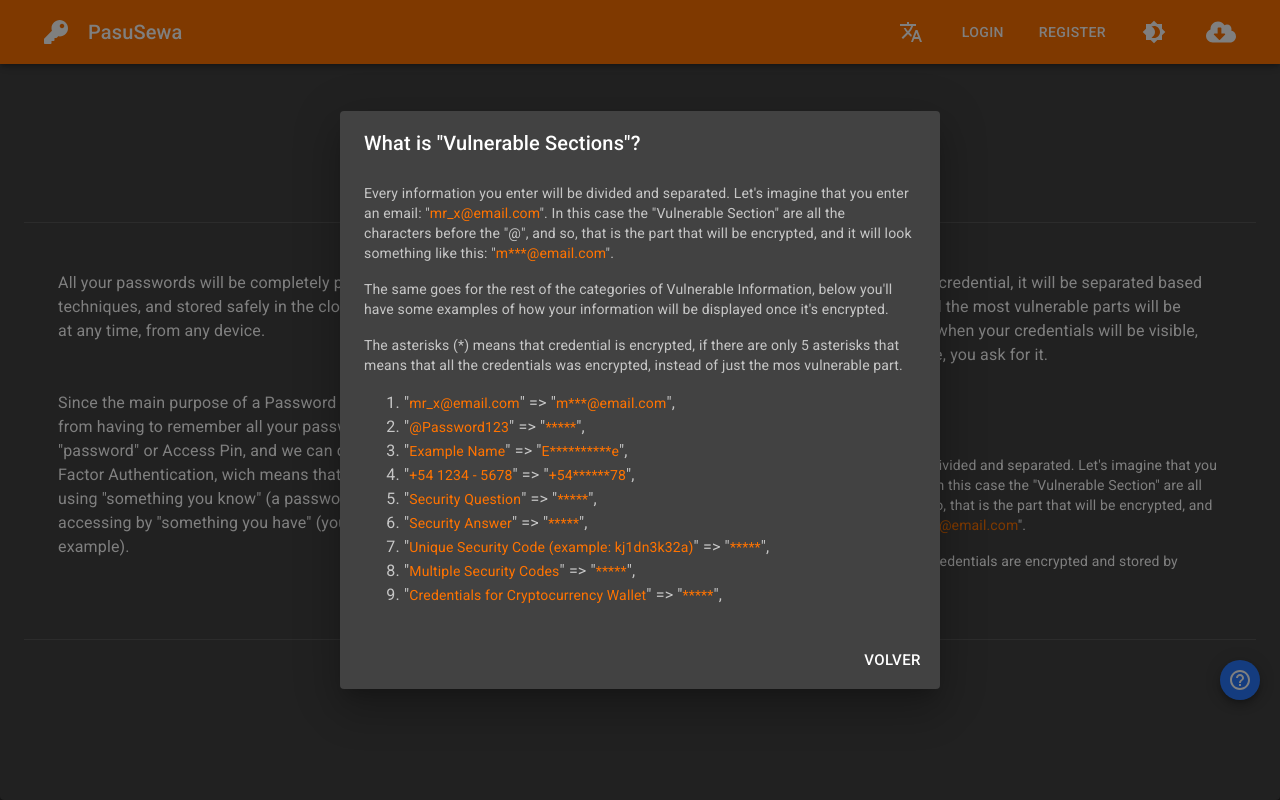
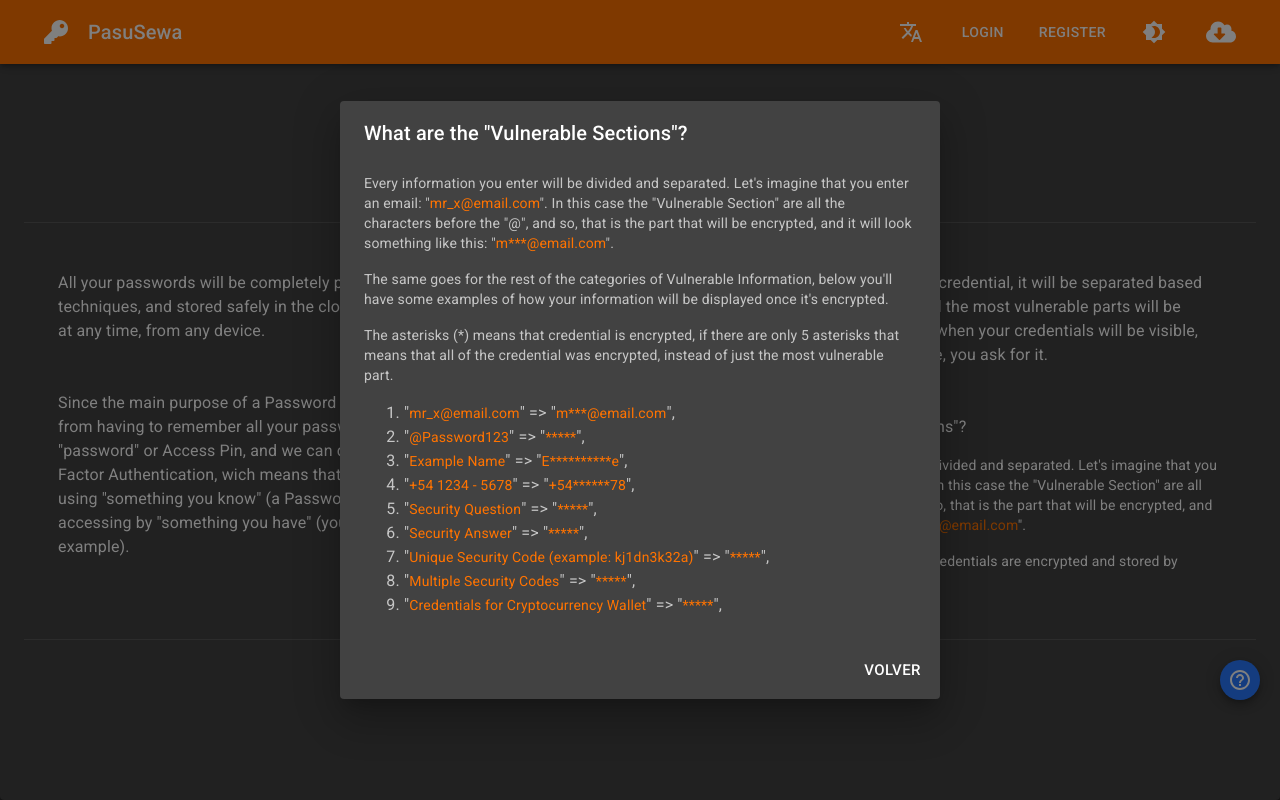
Before and after one commit to TheMrCorvy/Desktop-Frontend, a React (Create React App) app: page / in a window 1280 px wide. Both pictures are taken after a click on the button 1240 px from the left and 1834 px from the top of the page. Shown: the part 1155-1955 px from the top of the page. Built offline with nearby package versions, Linux system fonts and the light colour scheme.

Commit message:
corrected some typos and other things

```diff
--- a/src/components/Sections/About/index.tsx
+++ b/src/components/Sections/About/index.tsx
@@ -72,7 +72,7 @@ const About: FC = () => {
 							</Typography>
 							". {translate("about_texts", lng, 4)}"
 							<Typography component="span" variant="body2" color="primary">
-								m***@email.com
+								{translate("encrypted_examples", lng, 0)}
 							</Typography>
 							".
 						</Typography>
@@ -99,7 +99,7 @@ const About: FC = () => {
 				onClose={toggleDialog}
 				aria-labelledby="simple-dialog-title"
 				open={open}
-				scroll="paper"
+				scroll="body"
 			>
 				<DialogTitle id="simple-dialog-title">
 					{translate("about_subtitle", lng)}
--- a/src/lang/en.json
+++ b/src/lang/en.json
@@ -25,16 +25,16 @@
 		"(PasuSewa)"
 	],
 	"about_title": ["How does this works?"],
-	"about_subtitle": ["What is \"Vulnerable Sections\"?"],
+	"about_subtitle": ["What are the \"Vulnerable Sections\"?"],
 	"about_texts": [
 		"All your passwords will be completely protected by the best encryption techniques, and stored safely in the cloud so that you can access them at any time, from any device.",
-		"Since the main purpose of a Password Manager is to actually free you from having to remember all your passwords, we don't use any \"password\" or Access Pin, and we can do that by making use of the 2 Factor Authentication, wich means that, instead of having to access using \"something you know\" (a password or a pin), you will be accessing by \"something you have\" (your smartphone or email for example).",
+		"Since the main purpose of a Password Manager is to actually free you from having to remember all your passwords, we don't use any \"password\" or Access Pin, and we can do that by making use of the 2 Factor Authentication, wich means that, instead of having to access using \"something you know\" (a Password or a Pin), you will be accessing by \"something you have\" (your smartphone or email for example).",
 		"Whenever you store any kind of credential, it will be separated based on its \"Vulnerable Sections\", and the most vulnerable parts will be encrypted, so the only moment when your credentials will be visible, will be at the moment, and place, you ask for it.",
 		"Every information you enter will be divided and separated. Let's imagine that you enter an email: ",
 		"In this case the \"Vulnerable Section\" are all the characters before the \"@\", and so, that is the part that will be encrypted, and it will look something like this: ",
 		"You can see more about how your credentials are encrypted and stored by clicking the button bellow.",
 		"The same goes for the rest of the categories of Vulnerable Information, below you'll have some examples of how your information will be displayed once it's encrypted.",
-		"The asterisks (*) means that credential is encrypted, if there are only 5 asterisks that means that all the credentials was encrypted, instead of just the mos vulnerable part."
+		"The asterisks (*) means that credential is encrypted, if there are only 5 asterisks that means that all of the credential was encrypted, instead of just the most vulnerable part."
 	],
 	"encryption_examples": [
 		"mr_x@email.com",
--- a/src/lang/es.json
+++ b/src/lang/es.json
@@ -29,13 +29,13 @@
 	"about_texts": [
 		"Todas tus contraseñas estarán completamente protegidas por las mejores técnicas de ecriptación, y almacenadas de forma segura en la nube para que puedas acceder a ellas en cualquier momento y desde cualquier dispositivo.",
 
-		"Ya que la principal función de un gestor de contraseñas es, precisamente, liberarte de tener que recordar todas tus contraseñas, para permitir que solo tú tengas acceso a tus contraseñas nos apoyamos en los métodos de autenticación en 2 factores, lo que quiere decir que no te identificarás con \"algo que sabes\" (una contraseña maestra/pin), sino que lo harás con \"algo que tienes\" (el smartphone en tu bolsillo, tu email, etc.).",
+		"Ya que la principal función de un Gestor de Contraseñas es, precisamente, liberarte de tener que recordar todas tus contraseñas, para permitir que solo tú tengas acceso a tus credenciales nos apoyamos en los métodos de autenticación en 2 factores, lo que quiere decir que no te identificarás con \"algo que sabes\" (una Contraseña Maestra/Pin), sino que lo harás con \"algo que tienes\" (tu smartphone, tu email, etc.).",
 
-		"A la hora de almacenar cualquier información que nos proporciones, esta será dividida según sus secciones de \"sensibilidad\", y las partes más sensibles serán almacenadas de manera cifrada, por lo que tus contraseñas solo serán visibles cuándo y dónde lo pidas, y nunca más.",
+		"A la hora de almacenar cualquier información que nos proporciones, esta será dividida según sus secciones de \"sensibilidad\", y las partes más vulnerables serán almacenadas de manera cifrada, por lo que tus contraseñas solo serán visibles cuándo y dónde lo pidas, y nunca más.",
 
-		"Toda la iformación que ingreses será catalogada y separada. Imaginemos que ingresas un email: ",
+		"Toda la información que ingreses será catalogada y separada. Imaginemos que ingresas un email: ",
 
-		"En este caso la \"sección sensible\" es aquella que viene antes del \"@\", por lo que esa parte será separada y encriptada, quedando algo así: ",
+		"En este caso la \"sección sensible/vulnerable\" es aquella que viene antes del \"@\", por lo que esa parte será separada y encriptada, quedando algo así: ",
 
 		"Para ver más información acerca de cómo se encripta y almacena tu información puedes hacer click en el botón debajo.",
 
--- a/src/lang/jp.json
+++ b/src/lang/jp.json
@@ -25,16 +25,16 @@
 		"(PasuSewa)"
 	],
 	"about_title": ["How does this works?"],
-	"about_subtitle": ["What is \"Vulnerable Sections\"?"],
+	"about_subtitle": ["What are the \"Vulnerable Sections\"?"],
 	"about_texts": [
 		"All your passwords will be completely protected by the best encryption techniques, and stored safely in the cloud so that you can access them at any time, from any device.",
-		"Since the main purpose of a Password Manager is to actually free you from having to remember all your passwords, we don't use any \"password\" or Access Pin, and we can do that by making use of the 2 Factor Authentication, wich means that, instead of having to access using \"something you know\" (a password or a pin), you will be accessing by \"something you have\" (your smartphone or email for example).",
+		"Since the main purpose of a Password Manager is to actually free you from having to remember all your passwords, we don't use any \"password\" or Access Pin, and we can do that by making use of the 2 Factor Authentication, wich means that, instead of having to access using \"something you know\" (a Password or a Pin), you will be accessing by \"something you have\" (your smartphone or email for example).",
 		"Whenever you store any kind of credential, it will be separated based on its \"Vulnerable Sections\", and the most vulnerable parts will be encrypted, so the only moment when your credentials will be visible, will be at the moment, and place, you ask for it.",
 		"Every information you enter will be divided and separated. Let's imagine that you enter an email: ",
 		"In this case the \"Vulnerable Section\" are all the characters before the \"@\", and so, that is the part that will be encrypted, and it will look something like this: ",
 		"You can see more about how your credentials are encrypted and stored by clicking the button bellow.",
 		"The same goes for the rest of the categories of Vulnerable Information, below you'll have some examples of how your information will be displayed once it's encrypted.",
-		"The asterisks (*) means that credential is encrypted, if there are only 5 asterisks that means that all the credentials was encrypted, instead of just the mos vulnerable part."
+		"The asterisks (*) means that credential is encrypted, if there are only 5 asterisks that means that all of the credential was encrypted, instead of just the most vulnerable part."
 	],
 	"encryption_examples": [
 		"mr_x@email.com",
```
